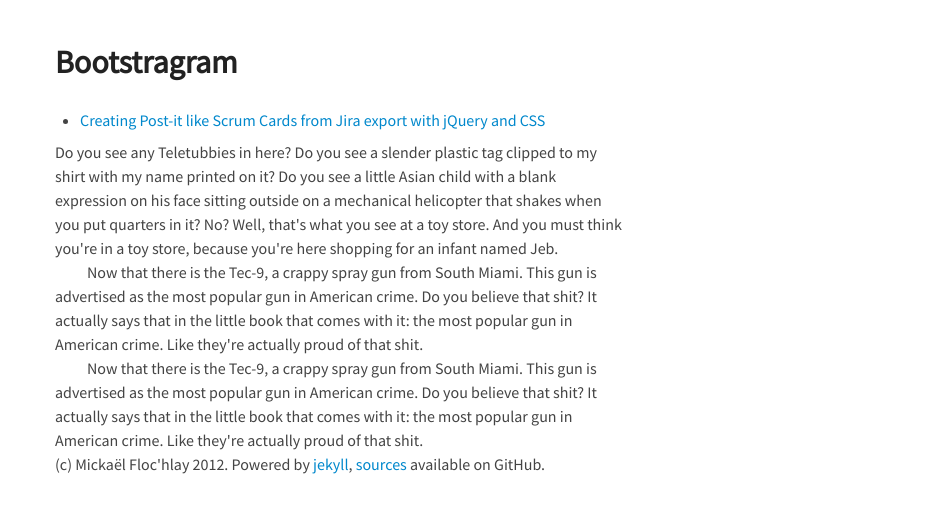
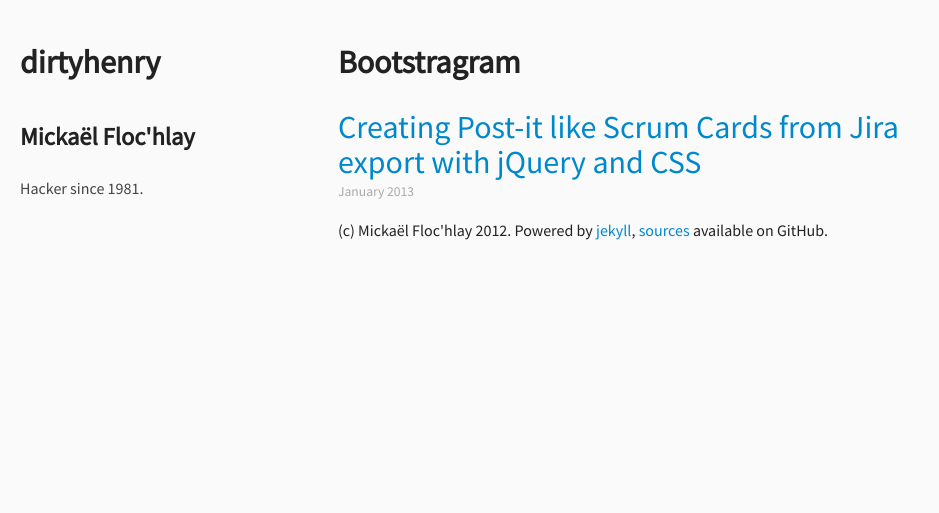
Before and after one commit to ntnmrndn/bootstragram-blog, a Jekyll site: the page built from index.html, in a window 1280 px wide. Shown: the top 513 px of the page, without its empty margins (0-939 px from the left). Built offline with Jekyll 4.4.1, drawn with Linux system fonts in a browser that asks for light colours; nearby versions of some CDN libraries.

Commit message:
Improved style of homepage - ready for publishing

```diff
--- a/_layouts/index.html
+++ b/_layouts/index.html
@@ -23,8 +23,14 @@
             <p class="chromeframe">You are using an <strong>outdated</strong> browser. Please <a href="http://browsehappy.com/">upgrade your browser</a> or <a href="http://www.google.com/chromeframe/?redirect=true">activate Google Chrome Frame</a> to improve your experience.</p>
         <![endif]-->
 
-        <div class="container">
-          <div class="row">
+        <div class="container-fluid">
+          <div class="row-fluid">
+            <div class="span3">
+              <h1>dirtyhenry</h1>
+              <h3>Mickaël Floc'hlay</h3>
+              <p>Hacker since 1981.</p>
+
+            </div>
             <div class="span6">
               {{ content }}
             </div>
--- a/css/bootstragram.css
+++ b/css/bootstragram.css
@@ -6,16 +6,21 @@
   color: #444;
   font-family: 'Source Sans Pro', sans-serif;
   font-size: 1em;
-  margin-top: 1em;
+  margin: 1em 0;
+  background-color: #FAFAFA;
 }
 h1,
 h2,
 h3,
 h4,
-h5 {
+h5,
+footer {
   line-height: 1.1em;
   color: #222;
   padding: 0.6em 0;
+}
+pre {
+  overflow: auto;
 }
 h1 {
   font-size: 2em;
@@ -30,3 +35,15 @@
   text-indent: 2em;
   margin-top: 0;
 }
+ul.posts {
+  list-style-type: none;
+  margin-left: 0px;
+}
+ul.posts a {
+  font-size: 2em;
+  line-height: 1.1em;
+  display: block;
+}
+ul.posts small {
+  color: #aaa;
+}
--- a/index.html
+++ b/index.html
@@ -7,26 +7,11 @@
 <nav>
   <ul class="posts">
     {% for post in site.posts %}
-    <li><a href="{{ post.url }}">{{ post.title }}</a></li>
+    <li><a href="{{ post.url }}">{{ post.title }}</a><small>{{ post.date | date: "%B %Y" }}</small></li>
     {% endfor %}
   </ul>
 </nav>
 
-<!-- start slipsum code -->
-
-<p>Do you see any Teletubbies in here? Do you see a slender plastic tag clipped to my shirt with my name printed on it? Do you see a little Asian child with a blank expression on his face sitting outside on a mechanical helicopter that shakes when you put quarters in it? No? Well, that's what you see at a toy store. And you must think you're in a toy store, because you're here shopping for an infant named Jeb. </p>
-
-<p>Now that there is the Tec-9, a crappy spray gun from South Miami. This gun is advertised as the most popular gun in American crime. Do you believe that shit? It actually says that in the little book that comes with it: the most popular gun in American crime. Like they're actually proud of that shit.  </p>
-
-<p>Now that there is the Tec-9, a crappy spray gun from South Miami. This gun is advertised as the most popular gun in American crime. Do you believe that shit? It actually says that in the little book that comes with it: the most popular gun in American crime. Like they're actually proud of that shit.  </p>
-
-<!-- please do not remove this line -->
-
-<div style="display:none;">
-<a href="http://slipsum.com">lorem ipsum</a></div>
-
-<!-- end slipsum code -->
-
 <footer>
   (c) Mickaël Floc'hlay 2012. Powered by <a href="http://jekyllrb.com/">jekyll</a>, <a href="https://github.com/dirtyhenry/bootstragram">sources</a> available on GitHub.
 </footer>
```
Also changed, not shown: _posts/2013-01-04-making-scrum-cards-from-jira-with-jquery-and-css.md (+0 -2 lines), less/boostragram.less (+22 -2 lines).
